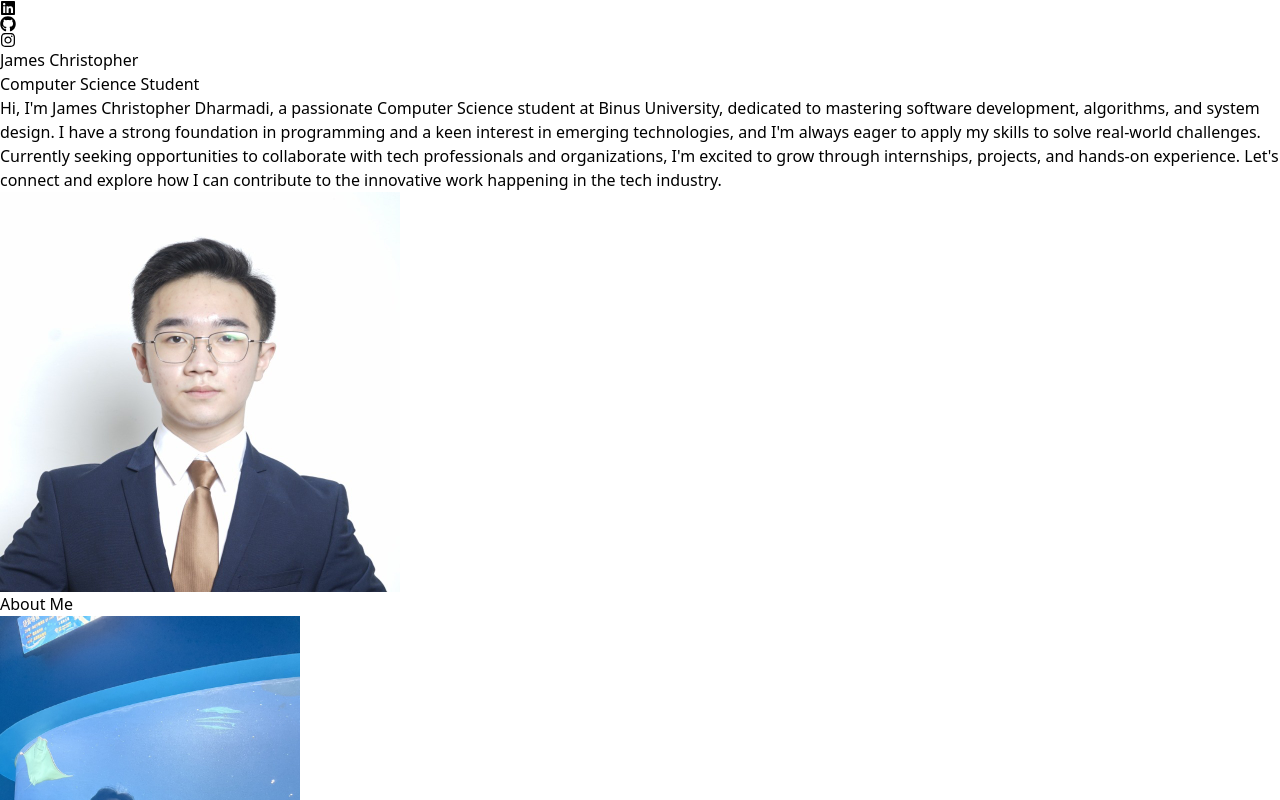
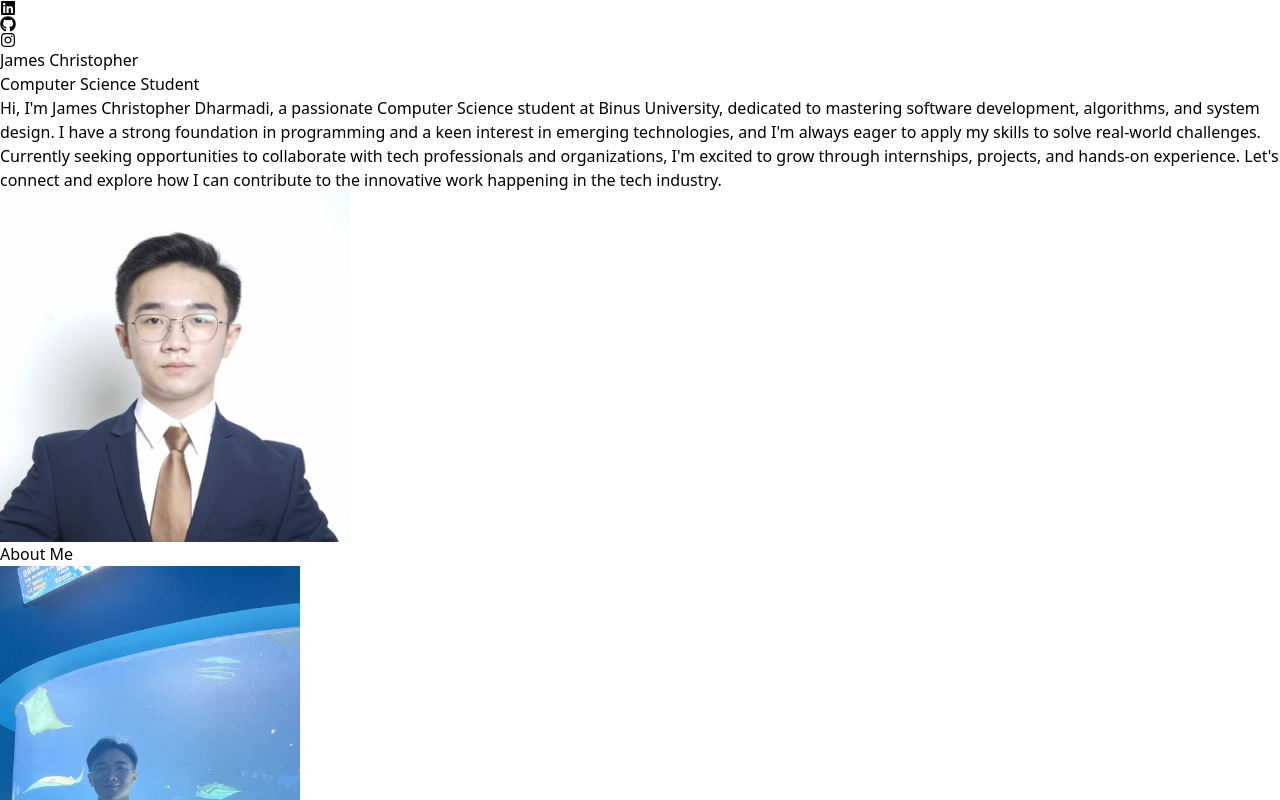
Before and after one commit to Crstpr/react-portfolio, a React (Vite) app: page / in a window 1280 px wide. Shown: the top 800 px of the page. Built offline with nearby package versions, Linux system fonts and the light colour scheme.

Commit message:
Update hero.jsx

```diff
--- a/src/components/hero.jsx
+++ b/src/components/hero.jsx
@@ -14,7 +14,7 @@ const hero = () => {
           </div>
           <div className='w-full lg:w-1/2 lg:p-1/8'>
           <div className='flex justify-center'>
-            <img src={photo} width={400} height={400} alt="James Christopher" className='rounded-full mt-20'/>
+            <img src={photo} width={350} height={350} alt="James Christopher" className='rounded-full mt-20'/>
           </div>
           </div>
         </div>
```
